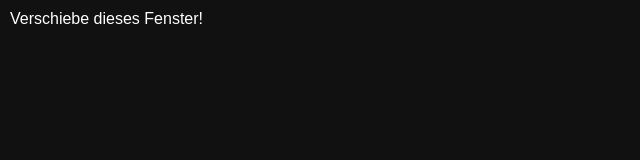
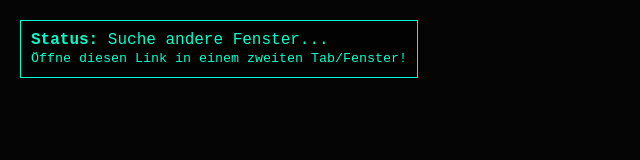
Before and after one commit to XVXPM1/interraktiv, a plain HTML site: page index.html in a window 1280 px wide. Shown: the whole page, without its empty margins (0-640 px from the left). Drawn offline with Linux system fonts and the light colour scheme.

Commit message:
Add files via upload

```diff
--- a/index.html
+++ b/index.html
@@ -2,74 +2,112 @@
 <html lang="de">
 <head>
     <meta charset="UTF-8">
-    <title>Fenster-Tracker</title>
+    <title>Fenster-Connect</title>
     <style>
-        body { margin: 0; overflow: hidden; font-family: sans-serif; background: #111; color: white; }
-        #info { position: absolute; top: 10px; left: 10px; pointer-events: none; }
-        .punkt {
+        body {
+            margin: 0;
+            overflow: hidden;
+            background: #050505;
+            color: #00ffcc;
+            font-family: 'Courier New', monospace;
+        }
+        #info {
             position: absolute;
-            width: 20px; height: 20px;
-            background: #00ffcc; border-radius: 50%;
-            transform: translate(-50%, -50%);
-            box-shadow: 0 0 15px #00ffcc;
+            top: 20px;
+            left: 20px;
+            z-index: 10;
+            background: rgba(0,0,0,0.5);
+            padding: 10px;
+            border: 1px solid #00ffcc;
         }
+        canvas { position: absolute; top: 0; left: 0; }
     </style>
 </head>
 <body>
 
-    <div id="info">Verschiebe dieses Fenster!</div>
-    <div id="punkte-container"></div>
+    <div id="info">
+        <b>Status:</b> Suche andere Fenster...<br>
+        <small>Öffne diesen Link in einem zweiten Tab/Fenster!</small>
+    </div>
+
+    <canvas id="canvas"></canvas>
 
     <script>
-        const kanal = new BroadcastChannel('fenster_sync');
-        const container = document.getElementById('punkte-container');
-        const meineId = Math.random().toString(36).substr(2, 9);
-        const andereFenster = {};
+        const canvas = document.getElementById('canvas');
+        const ctx = canvas.getContext('2d');
+        const kanal = new BroadcastChannel('fenster_sync_v2');
+        const meineId = Math.random().toString(36).substring(2, 9);
+
+        let andereFenster = {};
+
+        function resize() {
+            canvas.width = window.innerWidth;
+            canvas.height = window.innerHeight;
+        }
+        window.addEventListener('resize', resize);
+        resize();
 
         function sendePosition() {
             const daten = {
                 id: meineId,
-                // x und y auf dem echten Monitor + Fenstergröße
-                screenX: window.screenX,
-                screenY: window.screenY,
-                width: window.innerWidth,
-                height: window.innerHeight,
-                centerX: window.screenX + window.innerWidth / 2,
-                centerY: window.screenY + window.innerHeight / 2
+                // Wir nutzen screenLeft/Top (moderner) oder screenX/Y
+                x: window.screenLeft || window.screenX,
+                y: window.screenTop || window.screenY,
+                w: window.innerWidth,
+                h: window.innerHeight,
+                zeit: Date.now()
             };
             kanal.postMessage(daten);
         }
 
         kanal.onmessage = (event) => {
-            const d = event.data;
-            if (d.id === meineId) return;
+            // Speichere Daten der anderen Fenster
+            andereFenster[event.data.id] = event.data;
+        };
 
-            // Wir berechnen, wo das ANDERE Fenster relativ zu UNSEREM Fenster ist
-            const relX = d.centerX - window.screenX;
-            const relY = d.centerY - window.screenY;
+        function zeichne() {
+            ctx.clearRect(0, 0, canvas.width, canvas.height);
 
-            // Punkt erstellen oder aktualisieren
-            if (!andereFenster[d.id]) {
-                const div = document.createElement('div');
-                div.className = 'punkt';
-                container.appendChild(div);
-                andereFenster[d.id] = div;
+            const meinX = window.screenLeft || window.screenX;
+            const meinY = window.screenTop || window.screenY;
+
+            // Zeichne Verbindung zu jedem anderen Fenster
+            for (let id in andereFenster) {
+                const f = andereFenster[id];
+
+                // Wenn das Fenster länger als 1 Sekunde nicht geantwortet hat, löschen
+                if (Date.now() - f.zeit > 1000) {
+                    delete andereFenster[id];
+                    continue;
+                }
+
+                // Berechne die Mitte des ANDEREN Fensters relativ zu MEINER Ecke links oben
+                const zielX = (f.x + f.w / 2) - meinX;
+                const zielY = (f.y + f.h / 2) - meinY;
+
+                // Zeichne Linie zur Mitte
+                ctx.beginPath();
+                ctx.moveTo(window.innerWidth / 2, window.innerHeight / 2);
+                ctx.lineTo(zielX, zielY);
+                ctx.strokeStyle = '#00ffcc';
+                ctx.lineWidth = 2;
+                ctx.stroke();
+
+                // Zeichne Kreis am Ende der Linie
+                ctx.beginPath();
+                ctx.arc(zielX, zielY, 15, 0, Math.PI * 2);
+                ctx.fillStyle = '#ff0055';
+                ctx.fill();
             }
 
-            const punkt = andereFenster[d.id];
-            punkt.style.left = relX + 'px';
-            punkt.style.top = relY + 'px';
-        };
+            requestAnimationFrame(zeichne);
+        }
 
-        // Sende Position, wenn das Fenster bewegt oder verändert wird
+        // Starte Sende-Intervall (20 mal pro Sekunde)
         setInterval(sendePosition, 50);
 
-        // Animation Loop für flüssige Darstellung
-        function loop() {
-            sendePosition();
-            requestAnimationFrame(loop);
-        }
-        loop();
+        // Starte Animations-Loop
+        zeichne();
     </script>
 </body>
 </html>
```
